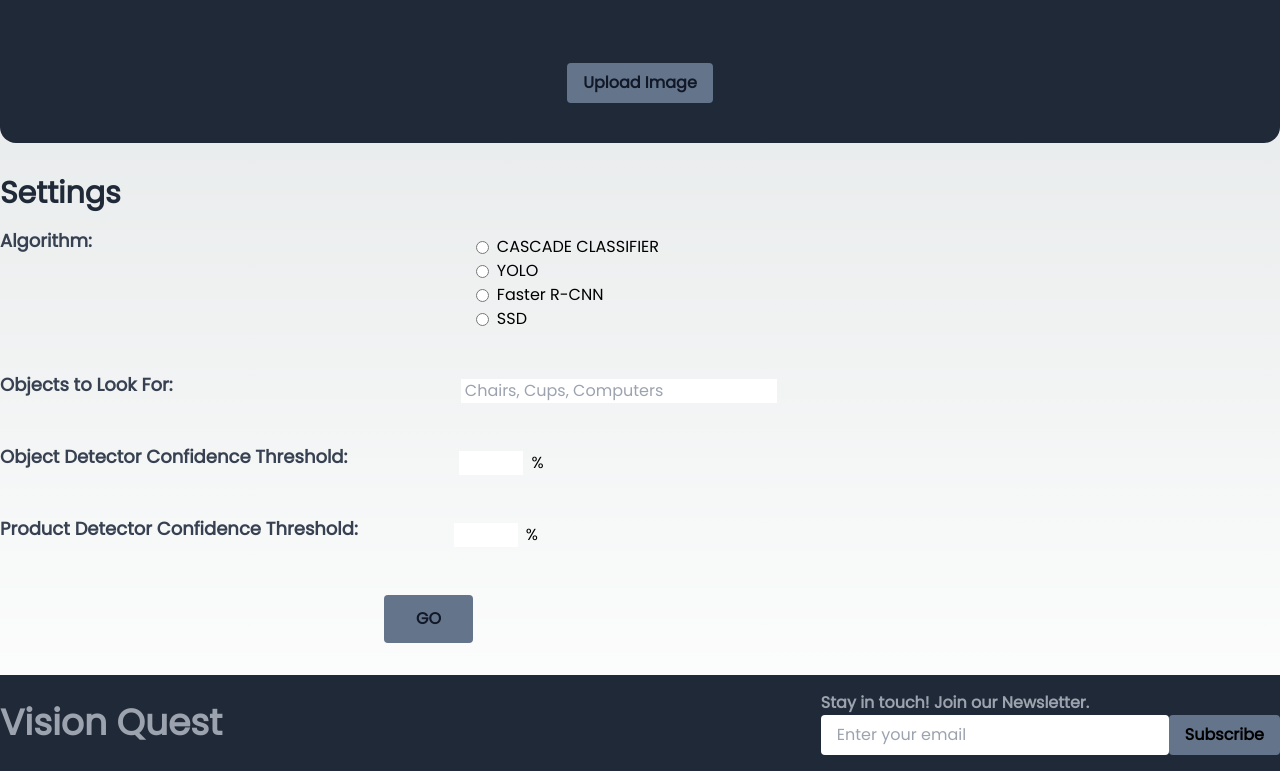
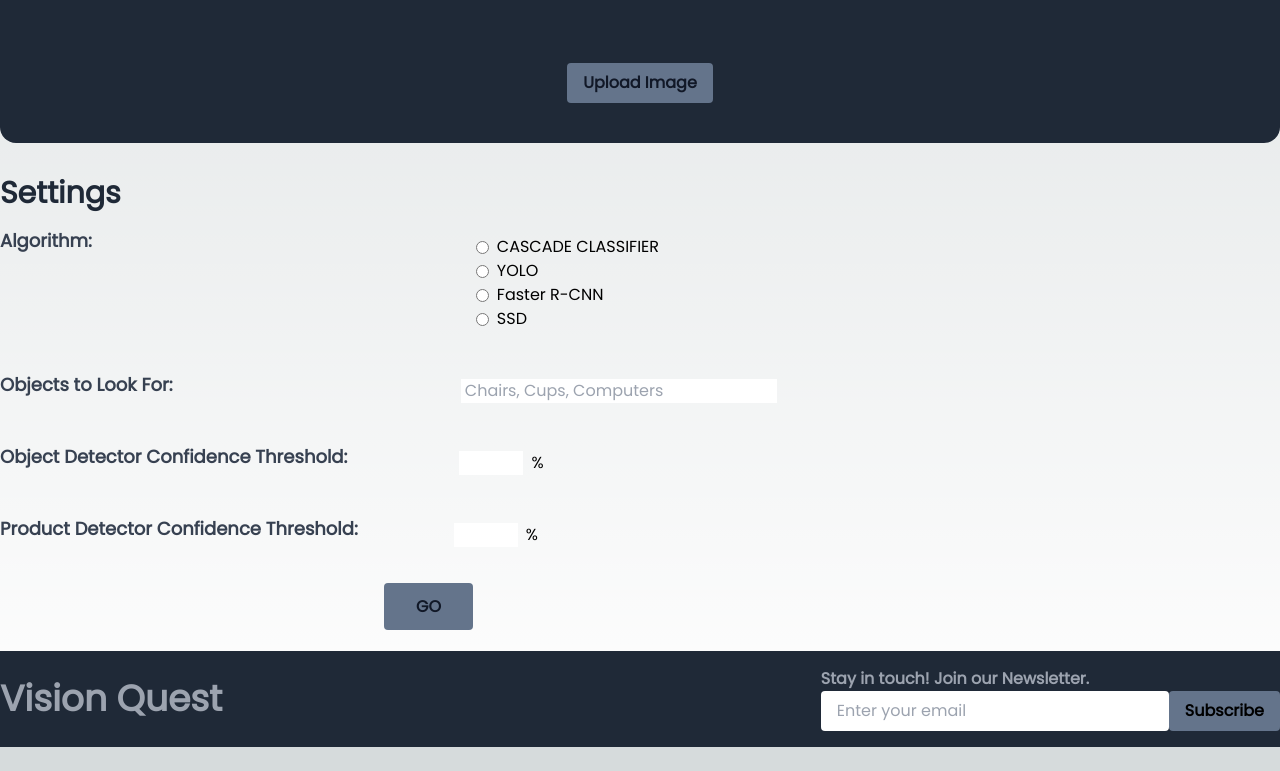
Before and after one commit to raeez21/vision_quest, a Next.js app in the folder frontend_vision_quest/: page /analyse in a window 1280 px wide. Shown: the part 453-1224 px from the top of the page. After the commit the page ends 1200 px from the top, so only its background shows below. Built offline with nearby package versions, Linux system fonts and the light colour scheme.

Commit message:
flow from analyse to results

```diff
--- a/frontend_vision_quest/src/app/analyse/page.js
+++ b/frontend_vision_quest/src/app/analyse/page.js
@@ -1,5 +1,6 @@
 import Header from "../../../components/Header";
 import Footer from "../../../components/Footer";
+import Link from "next/link";
 
 export default function Page() {
     return (
@@ -68,9 +69,11 @@ export default function Page() {
                 </div>
               </div>
               <div className="mb-8 ml-96 items-center">
-                <button className="bg-slate-500 font-bold text-gray-900 px-8 py-3 rounded">
+                <Link
+                  className="bg-slate-500 font-bold text-gray-900 px-8 py-3 rounded"
+                  href="/results">
                   GO
-                </button>
+                </Link>
               </div>
             </main>
             <Footer />
```
